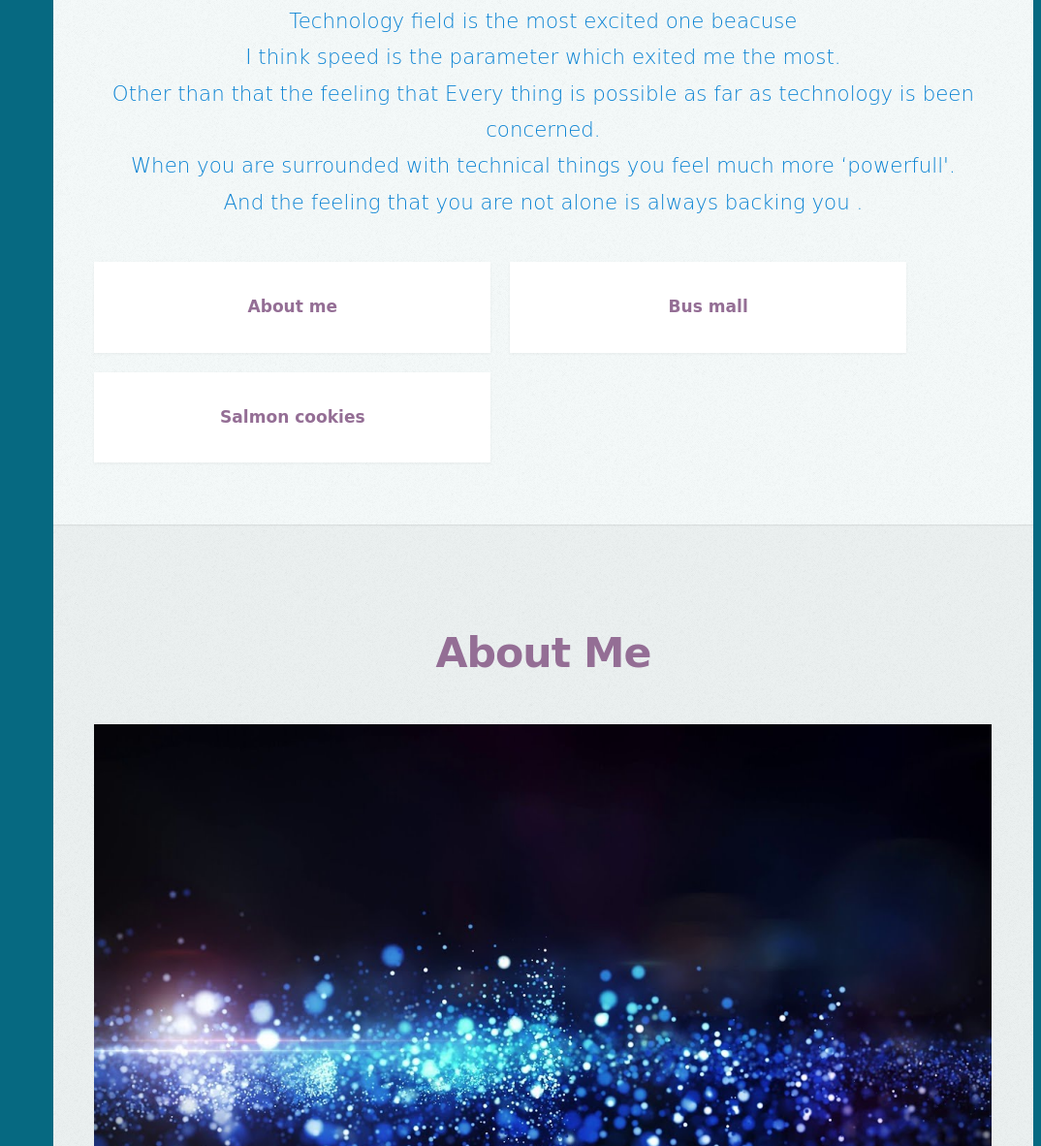
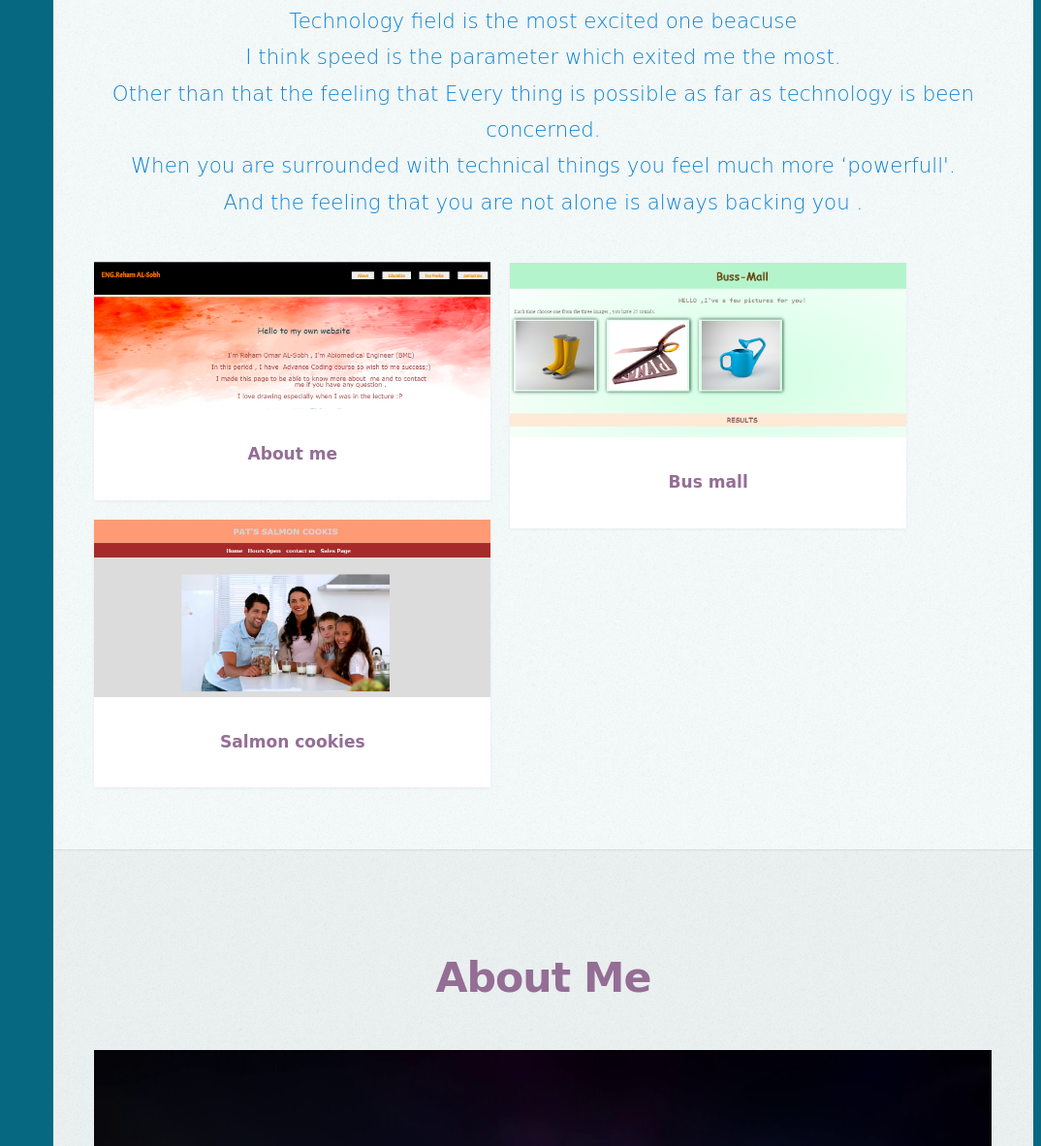
Before and after one commit to Reham-Omar/Lab-05---Portfolio, a website: page public/index.html in a window 1280 px wide. Shown: the part 913-2095 px from the top of the page at 97% size, without its empty margins (206-1280 px from the left). Drawn offline with Linux system fonts and the light colour scheme; files whose address does not match are found by name.

Commit message:
done server

```diff
--- a/public/index.html
+++ b/public/index.html
@@ -25,7 +25,7 @@
 
 			<!-- Logo -->
 			<div id="logo">
-				<span class="image avatar48"><img src="starter-code/images/avatar.jpg" alt="" /></span>
+				<span class="image avatar48"><img src="images/avatar.jpg" alt="" /></span>
 				<h1 id="title">Reham AL-Sobh</h1>
 				<p>BioMedical Engineer</p>
 			</div>
@@ -101,14 +101,14 @@
 					<div class="col-4 col-12-mobile">
 						<article class="item">
 							<a href="https://reham-omar.github.io/About-Me/" class="image fit"><img
-									src="starter-code/images/pic02.jpg" alt="" /></a>
+									src="images/pic02.jpg" alt="" /></a>
 							<header>
 								<h3>About me</h3>
 							</header>
 						</article>
 						<article class="item">
 							<a href="https://reham-omar.github.io/cookie-stand/" class="image fit"><img
-									src="starter-code/images/pic03.jpg" alt="" /></a>
+									src="images/pic03.jpg" alt="" /></a>
 							<header>
 								<h3> Salmon cookies</h3>
 							</header>
@@ -118,7 +118,7 @@
 					<div class="col-4 col-12-mobile">
 						<article class="item">
 							<a href="https://reham-omar.github.io/BusMall/" class="image fit"><img
-									src="starter-code/images/pic04.jpg" alt="" /></a>
+									src="images/pic04.jpg" alt="" /></a>
 							<header>
 								<h3>Bus mall</h3>
 							</header>
```
